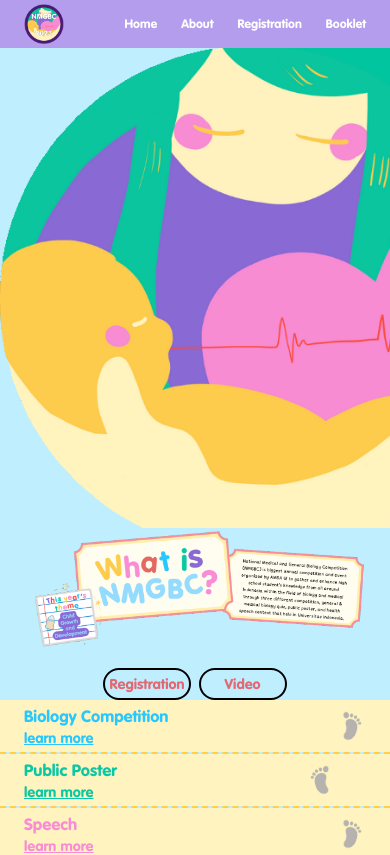
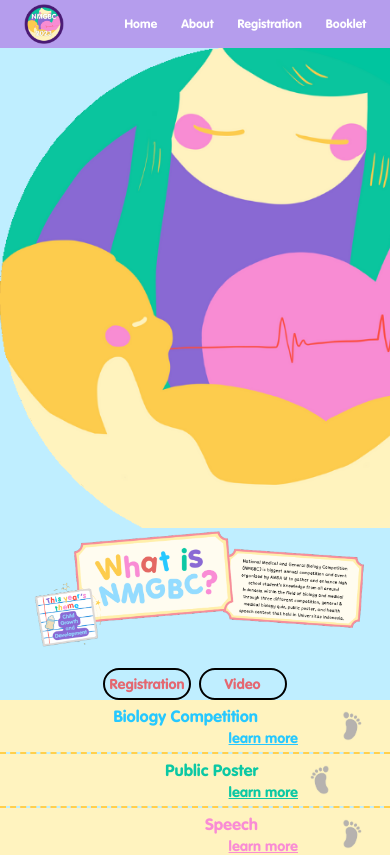
Before and after one commit to ceavinr/nmgbc_ui, a React (Create React App) app in the folder frontend/: page / in a window 390 px wide. Shown: the top 855 px of the page. Built offline with nearby package versions, Linux system fonts and the light colour scheme; a small style sheet from the web is missing.

Commit message:
tulisan rata kanan

```diff
--- a/frontend/src/components/Event.jsx
+++ b/frontend/src/components/Event.jsx
@@ -5,9 +5,9 @@ function Event(props) {
   return (
     <div className={props.className}>
       <div className="bg-[#FFF3BF] px-6 py-1 md:py-2">
-        <div className="flex justify-between md:justify-end items-center gap-2">
+        <div className="flex justify-end items-center gap-2">
           <div className="font-Volkswagen space-y-2">
-            <h1 className="pr-[55px] md:text-right md:text-xl xl:text-2xl">
+            <h1 className="pr-[40px] md:pr-[55px] text-right md:text-xl xl:text-2xl">
               {props.children}
             </h1>
             <HashLink
@@ -15,7 +15,7 @@ function Event(props) {
               to={props.link}
               className="underline text-sm md:text-base xl:text-xl md:text-right"
             >
-              <div className="md:text-right">learn more</div>
+              <div className="text-right">learn more</div>
             </HashLink>
           </div>
           <div className="flex items-center">
```
